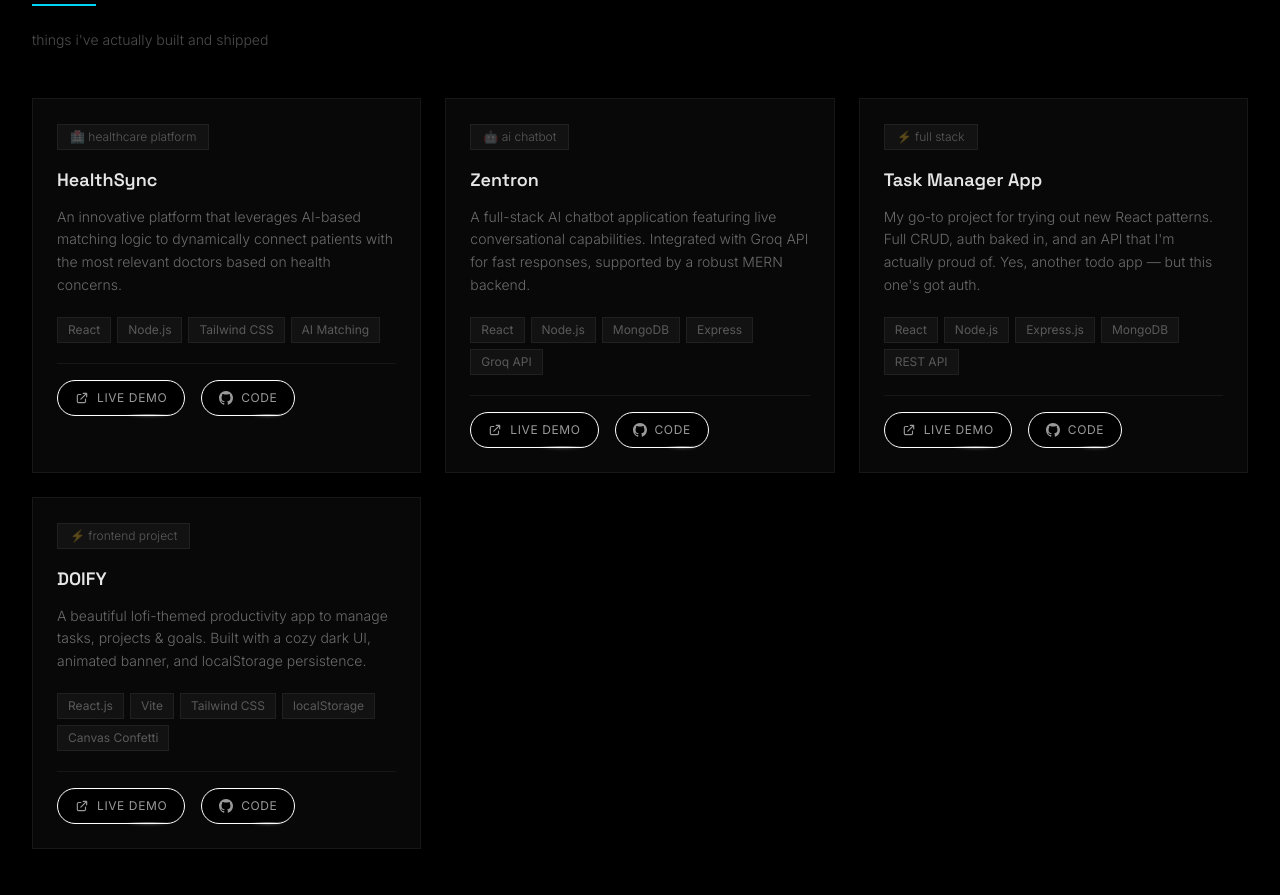
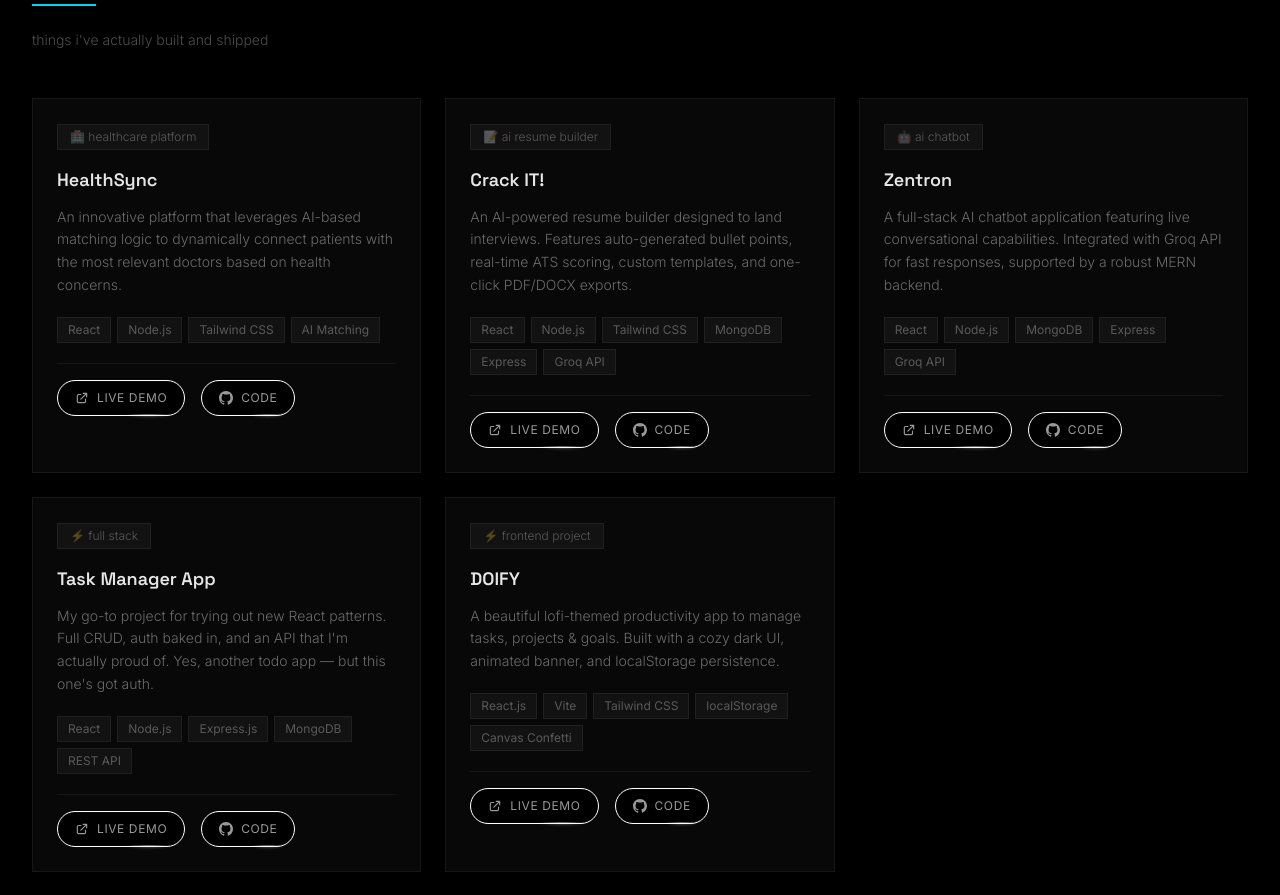
Before and after one commit to Chait0001/main-portfolio, a React (Vite) app: page / in a window 1280 px wide. Shown: the part 2075-2970 px from the top of the page. Built offline with nearby package versions, Linux system fonts and the light colour scheme.

Commit message:
Updated Portfolio

```diff
--- a/src/components/Projects.jsx
+++ b/src/components/Projects.jsx
@@ -11,6 +11,14 @@ const Projects = () => {
       techStack: ['React', 'Node.js', 'Tailwind CSS', 'AI Matching'],
       githubLink: 'https://github.com/Chait0001/HealthSync-FInal.git',
       demoLink: 'https://health-sync-final-syvo.vercel.app',
+    },
+    {
+      title: 'Crack IT!',
+      label: '📝 ai resume builder',
+      description: "An AI-powered resume builder designed to land interviews. Features auto-generated bullet points, real-time ATS scoring, custom templates, and one-click PDF/DOCX exports.",
+      techStack: ['React', 'Node.js', 'Tailwind CSS', 'MongoDB', 'Express', 'Groq API'],
+      githubLink: 'https://github.com/Chait0001/Crack-IT.git',
+      demoLink: 'https://crack-it-pi.vercel.app/',
     },
     {
       title: 'Zentron',
```
Also changed, not shown: src/components/AnimatedBackground.jsx (line endings or trailing spaces), src/components/FloatingShapes.jsx (line endings or trailing spaces), src/components/ScrollParticles.jsx (line endings or trailing spaces), tailwind.config.js (line endings or trailing spaces).
